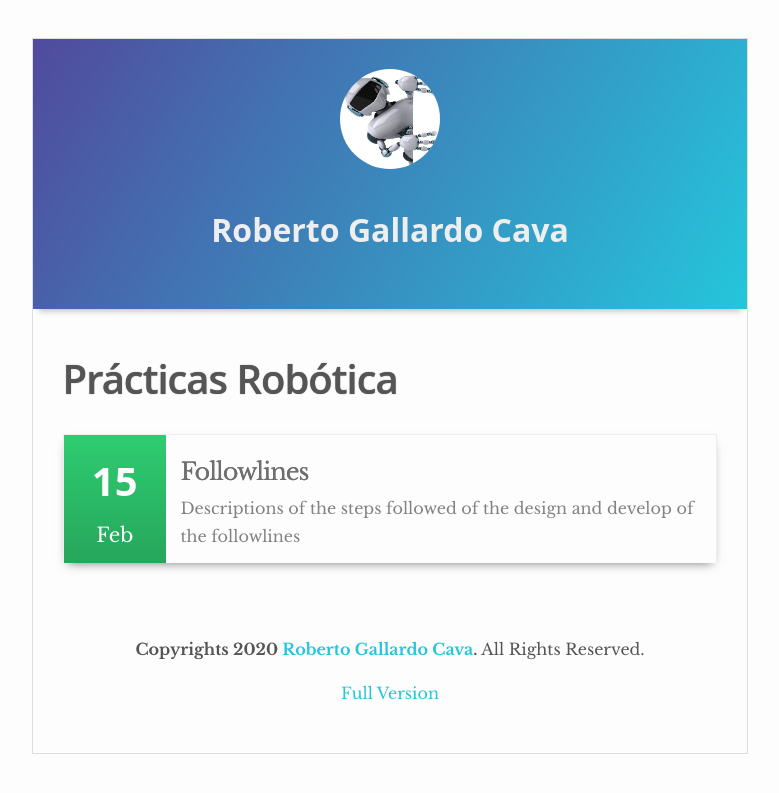
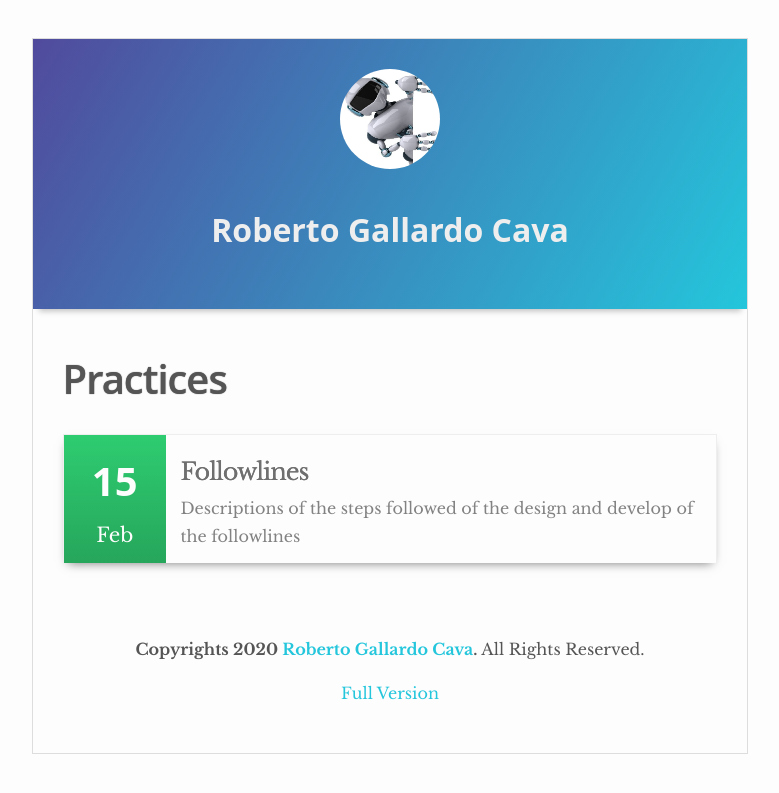
Before and after one commit to RoberG/MUVA-Robotica, a Jekyll site: the page built from index.html, in a window 1280 px wide. Shown: the top 793 px of the page, without its empty margins (250-1029 px from the left). Built offline with Jekyll 4.4.1, drawn with Linux system fonts in a browser that asks for light colours.

Commit message:
Update index.html

```diff
--- a/index.html
+++ b/index.html
@@ -3,7 +3,7 @@ layout: default
 title: Home
 menu: no
 ---
-<h1 class="page-title">Prácticas Robótica</h1>
+<h1 class="page-title">Practices</h1>
 <div class="home">
 <div class="post-list">
 {% for post in site.posts %}
```
